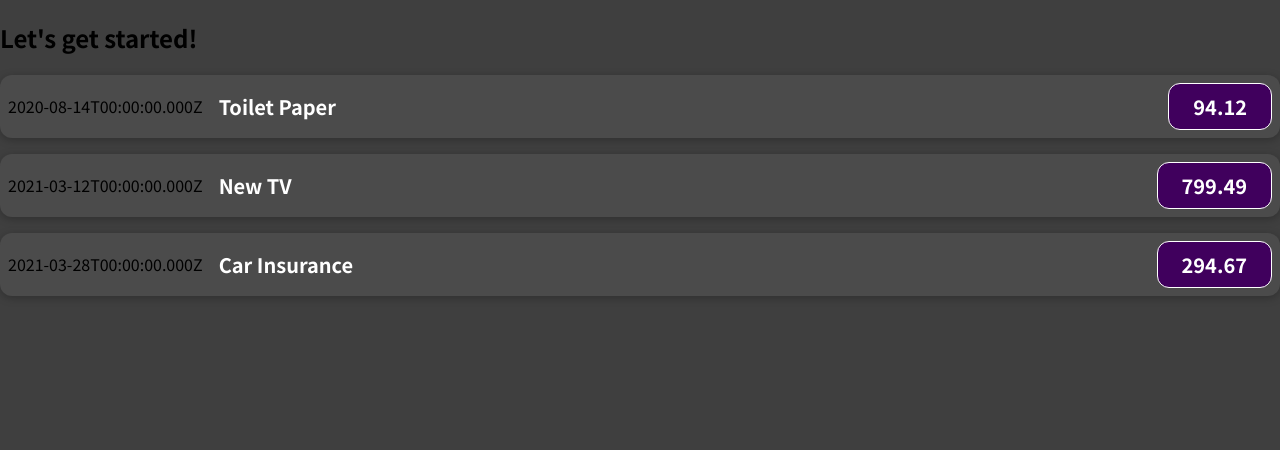
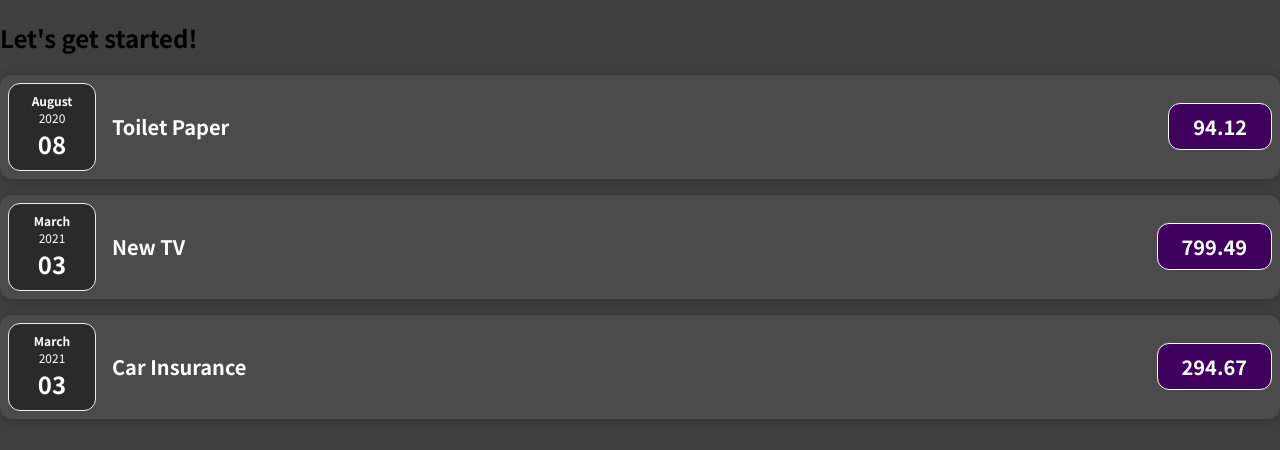
Before and after one commit to Piperski13/react-expenses-tracker, a JavaScript app: page / in a window 1280 px wide. Shown: the top 450 px of the page. Built offline with nearby package versions, Linux system fonts and the light colour scheme.

Commit message:
Added component ExpenseDate with styles

```diff
--- /dev/null
+++ b/src/components/ExpenseDate.css
@@ -0,0 +1,26 @@
+.expense-date {
+  display: flex;
+  flex-direction: column;
+  width: 5.5rem;
+  height: 5.5rem;
+  border: 1px solid #ececec;
+  background-color: #2a2a2a;
+  color: white;
+  border-radius: 12px;
+  align-items: center;
+  justify-content: center;
+}
+
+.expense-date__month {
+  font-size: 0.75rem;
+  font-weight: bold;
+}
+
+.expense-date__year {
+  font-size: 0.75rem;
+}
+
+.expense-date__day {
+  font-size: 1.5rem;
+  font-weight: bold;
+}
--- /dev/null
+++ b/src/components/ExpenseDate.js
@@ -0,0 +1,15 @@
+import "./ExpenseDate.css";
+
+function ExpenseDate(props) {
+  const month = props.date.toLocaleString("en-US", { month: "long" });
+  const day = props.date.toLocaleString("en-US", { month: "2-digit" });
+  const year = props.date.getFullYear();
+  return (
+    <div className="expense-date">
+      <div className="expense-date__month">{month}</div>
+      <div className="expense-date__year">{year}</div>
+      <div className="expense-date__day">{day}</div>
+    </div>
+  );
+}
+export default ExpenseDate;
--- a/src/components/ExpenseItem.js
+++ b/src/components/ExpenseItem.js
@@ -1,9 +1,10 @@
 import "./ExpenseItem.css";
+import ExpenseDate from "./ExpenseDate.js";
 
 function ExpenseItem(props) {
   return (
     <div className="expense-item">
-      <div>{props.date.toISOString()}</div>
+      <ExpenseDate date={props.date}></ExpenseDate>
       <div className="expense-item__description">
         <h2>{props.title}</h2>
         <div className="expense-item__price">{props.amount}</div>
```
